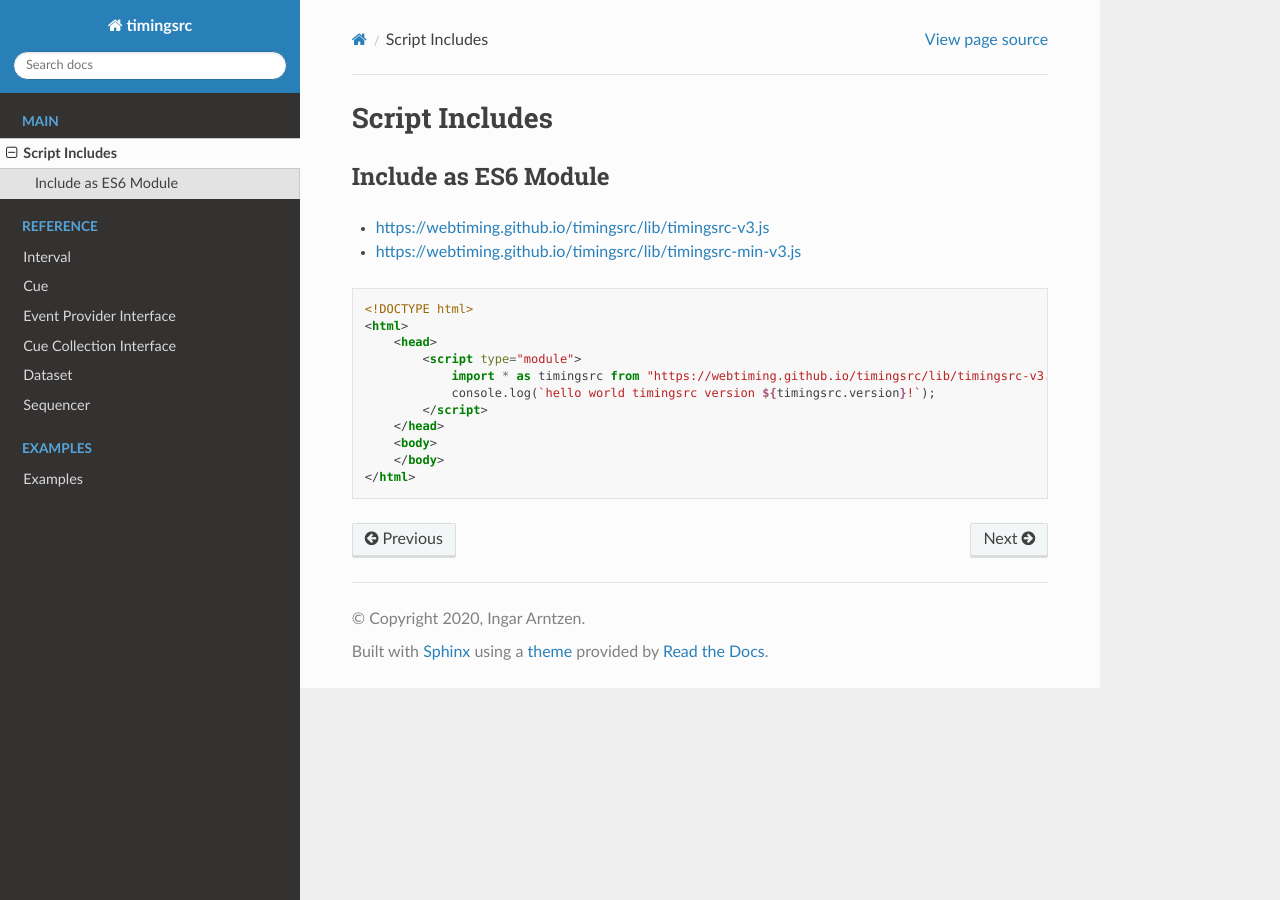
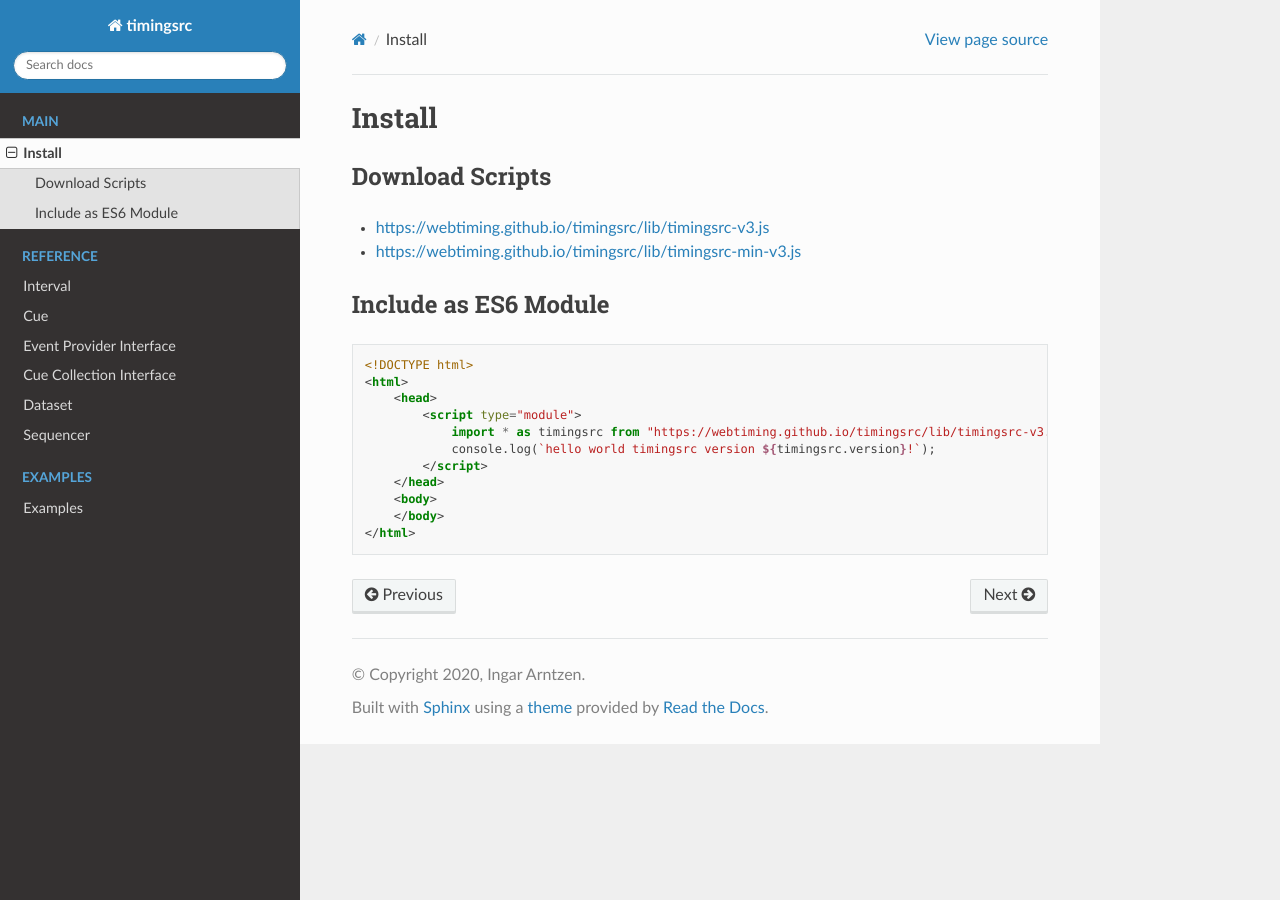
Before and after one commit to ingararntzen/timingdocs, a Sphinx documentation site: the page built from docs/source/install.rst, in a window 1280 px wide. Built offline with Sphinx 7.4.7 and the Read the Docs theme 2.0.0, drawn with Linux system fonts in a browser that asks for light colours.

Commit message:
fix install

```diff
--- a/docs/source/install.rst
+++ b/docs/source/install.rst
@@ -1,15 +1,17 @@
 ..  _install:
 
 ========================================================================
-Script Includes
+Install
 ========================================================================
 
-------------------------------------------------------------------------
-Include as ES6 Module
-------------------------------------------------------------------------
+Download Scripts
+""""""""""""""""""""""""""""""""""""""""""""""""""""""""""""""""""""""""
 
 - `<https://webtiming.github.io/timingsrc/lib/timingsrc-v3.js>`_
 - `<https://webtiming.github.io/timingsrc/lib/timingsrc-min-v3.js>`_
+
+Include as ES6 Module
+""""""""""""""""""""""""""""""""""""""""""""""""""""""""""""""""""""""""
 
 ..  code-block:: html
 
```
